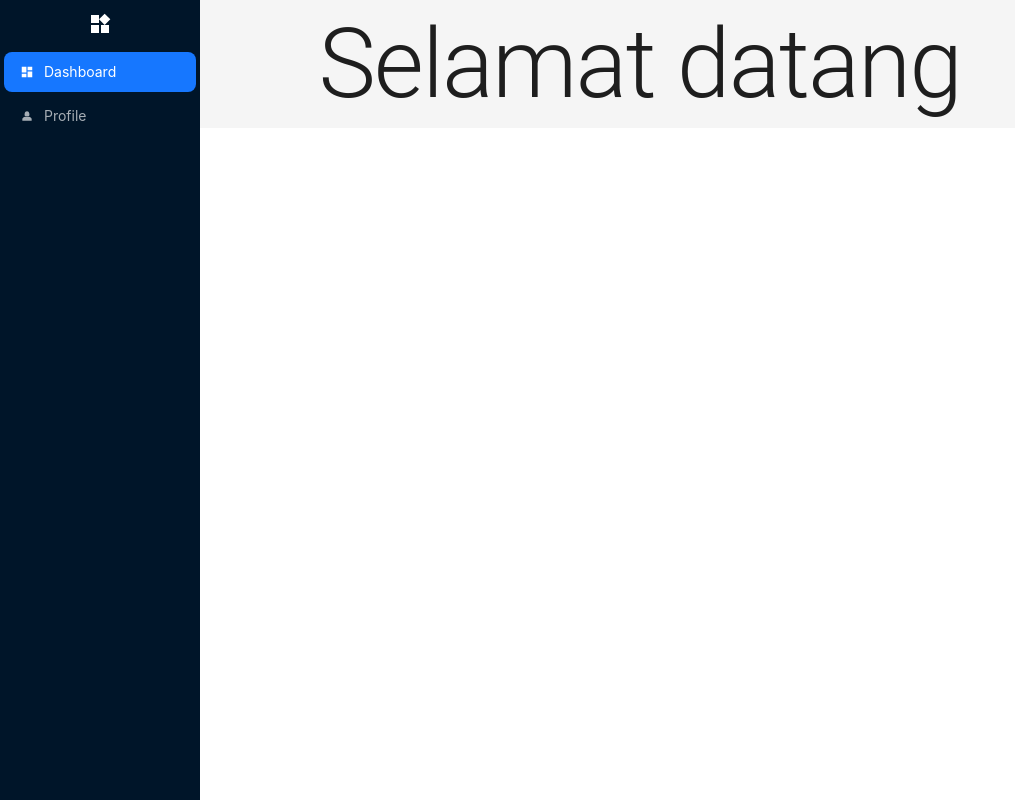
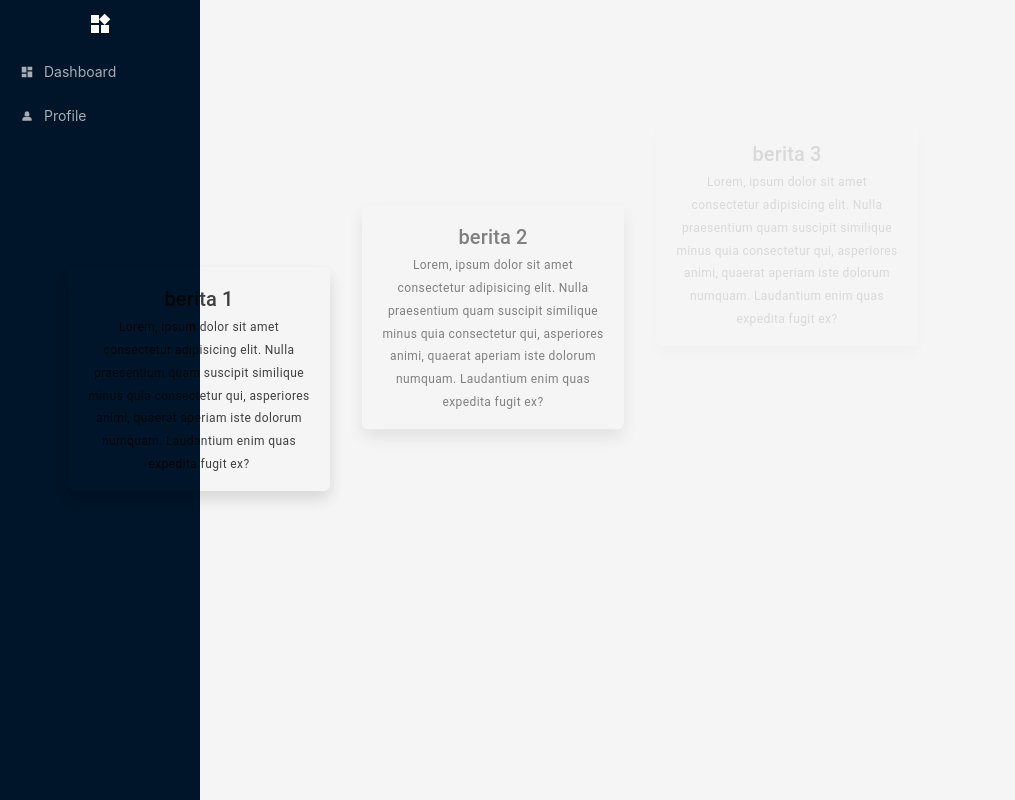
Before and after one commit to DannyASS/Portofolio, a React (Vite) app: page / in a window 1280 px wide. Both pictures are taken after a click on the item "Dashboard". Shown: the whole page, without its empty margins (0-1015 px from the left). Built offline with nearby package versions, Linux system fonts and the light colour scheme.

Commit message:
Feat : Intro Web

```diff
--- a/package.json
+++ b/package.json
@@ -17,6 +17,7 @@
     "@mui/material": "^5.15.18",
     "antd": "^5.17.3",
     "bootstrap": "^5.3.3",
+    "framer-motion": "^11.2.6",
     "react": "^18.2.0",
     "react-bootstrap": "^2.10.2",
     "react-dom": "^18.2.0",
--- a/src/App.css
+++ b/src/App.css
@@ -23,3 +23,14 @@
 .linkMenu {
   text-decoration: none;
 }
+
+.dashboardContent {
+  height: 100vh;
+  justify-content: center;
+  align-items: center;
+  display: flex;
+}
+
+.actionCol {
+  width: 500px;
+}
--- /dev/null
+++ b/src/components/shared/introWeb.jsx
@@ -0,0 +1,81 @@
+import React, { useEffect, useState } from 'react';
+import { motion, AnimatePresence } from 'framer-motion';
+import { Typography } from '@mui/material';
+
+const IntroAnimation = ({initialBerita}) => {
+  const [isVisible, setIsVisible] = useState(true);
+
+  // Toggle visibility every 3 seconds
+  useEffect(() => {
+    const timeout = setTimeout(() => {
+      setIsVisible(true);
+    }, 3000);
+    return () => clearTimeout(timeout);
+  }, []);
+
+  useEffect(() => {
+    if (isVisible) {
+        const timeout = setTimeout(() => {
+            setIsVisible(false);
+        }, 5000);
+        return () => clearTimeout(timeout);
+    }
+  }, [isVisible]);
+
+  return (
+    <AnimatePresence>
+      {isVisible && (
+        <motion.div
+          key="intro"
+          initial={{ opacity: 0 }}
+          animate={{ opacity: 1 }}
+          exit={{ opacity: 0 }}
+          transition={{ duration: 1.5, delay : 0.5 }}
+          style={{ display: 'flex', flexDirection: 'column', alignItems: 'center', justifyContent: 'center', height: '100vh' }}
+        >
+          <motion.h1
+            initial={{ y: -50, opacity: 0 }}
+            animate={{ y: 0, opacity: 1 }}
+            transition={{ duration: 1, delay: 0.5 }}
+          >
+            Selamat Datang!
+          </motion.h1>
+          <motion.p
+            initial={{ y: -20, opacity: 0 }}
+            animate={{ y: 0, opacity: 1 }}
+            transition={{ duration: 1, delay: 1 }}
+          >
+            Explore My CV...
+          </motion.p>
+        </motion.div>
+      )}
+      {!isVisible && (
+            <motion.div
+                key={"list"}
+                className='dashboardContent'
+                initial={{ opacity: 0 }}
+                animate={{ opacity: 1 }}
+                transition={{ duration: 1.5, delay : 1 }}
+            >
+                <motion.div className='row'>
+                    {initialBerita.map((item, index) => {
+                        return (
+                            <motion.div
+                            className='col rounded shadow p-3 m-3 actionCol'
+                            initial={{ y: -200, opacity: 0 }}
+                            animate={{ y: 0, opacity: 1 }}
+                            transition={{ duration: 5, delay: (1.5 * index) }}
+                            >
+                                    <Typography variant='h6'>{item.name}</Typography>
+                                    <Typography variant='caption'>{item.deskripsi}</Typography>
+                            </motion.div>
+                        )
+                    })}
+                </motion.div>
+            </motion.div>
+      )}
+    </AnimatePresence>
+  );
+};
+
+export default IntroAnimation;
--- a/src/pages/dashboard/dashboard.jsx
+++ b/src/pages/dashboard/dashboard.jsx
@@ -1,11 +1,12 @@
 import { Container, Typography } from "@mui/material"
+import IntroAnimation from "../../components/shared/introWeb";
+import { Berita } from "./utils/dashboardUtils";
 
 const DashboardPage = () => {
+    const dataBerita = Berita
     return(
         <Container>
-            <Typography variant="h1">
-                Selamat datang
-            </Typography>
+            <IntroAnimation initialBerita={dataBerita} />
         </Container>
     )
 }
--- /dev/null
+++ b/src/pages/dashboard/utils/dashboardUtils.jsx
@@ -0,0 +1,23 @@
+const Berita = [
+    {
+        name : "berita 1",
+        deskripsi : 'Lorem, ipsum dolor sit amet consectetur adipisicing elit. Nulla praesentium quam suscipit similique minus quia consectetur qui, asperiores animi, quaerat aperiam iste dolorum numquam. Laudantium enim quas expedita fugit ex?'
+    },
+    {
+        name : "berita 2",
+        deskripsi : 'Lorem, ipsum dolor sit amet consectetur adipisicing elit. Nulla praesentium quam suscipit similique minus quia consectetur qui, asperiores animi, quaerat aperiam iste dolorum numquam. Laudantium enim quas expedita fugit ex?'
+    },
+    {
+        name : "berita 3",
+        deskripsi : 'Lorem, ipsum dolor sit amet consectetur adipisicing elit. Nulla praesentium quam suscipit similique minus quia consectetur qui, asperiores animi, quaerat aperiam iste dolorum numquam. Laudantium enim quas expedita fugit ex?'
+    },
+    {
+        name : "berita 4",
+        deskripsi : 'Lorem, ipsum dolor sit amet consectetur adipisicing elit. Nulla praesentium quam suscipit similique minus quia consectetur qui, asperiores animi, quaerat aperiam iste dolorum numquam. Laudantium enim quas expedita fugit ex?'
+    },
+]
+
+
+export {
+    Berita
+}
```
Also changed, not shown: 1 other file (tests, documents, lock files or other folders).
